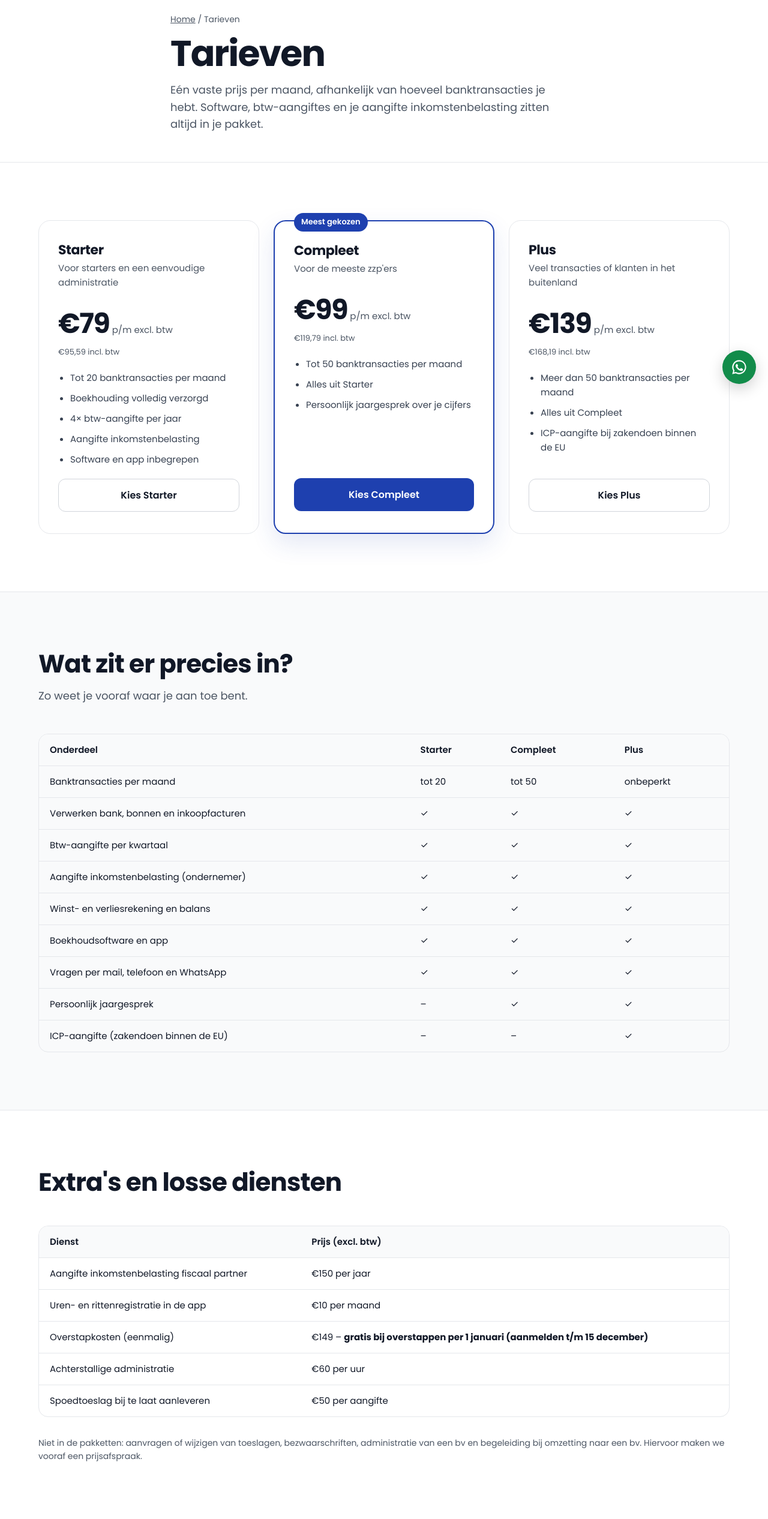
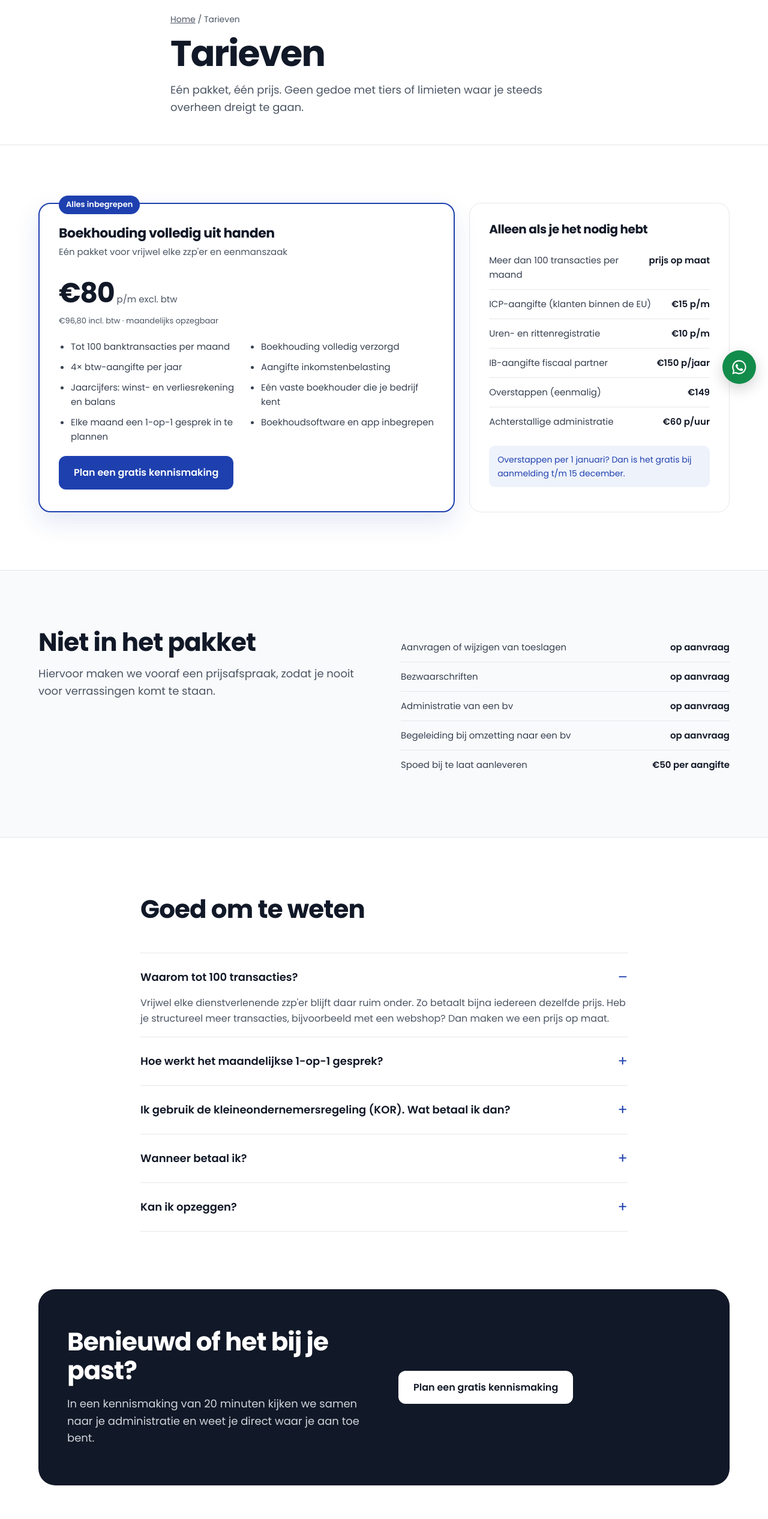
Before and after one commit to AvezaatEvers/mijn-website, a plain HTML site: page tarieven.html in a window 1280 px wide. Shown: the part 140-2672 px from the top of the page at 60% size. Drawn offline with Linux system fonts and the light colour scheme.

Commit message:
Eén pakket: €80 p/m tot 100 transacties, met maandelijks 1-op-1 gesprek; maandelijks opzegbaar
Co-Authored-By: Claude Opus 5.5 <noreply@anthropic.com>
Claude-Session: https://claude.ai/code/session_01Wjimqdua8ajpxHo7PcBrAk

```diff
--- a/assets/style.css
+++ b/assets/style.css
@@ -205,3 +205,22 @@ table.compare tr:last-child td { border-bottom: 0; }
 /* WhatsApp button */
 .wa { position: fixed; right: 20px; bottom: 20px; width: 56px; height: 56px; border-radius: 50%; background: #128C4A; display: flex; align-items: center; justify-content: center; box-shadow: 0 8px 24px rgba(0,0,0,0.18); z-index: 60; }
 .wa:hover { background: #0E7A40; }
+
+/* Eén pakket */
+.plan-single { display: grid; grid-template-columns: minmax(0, 1.6fr) minmax(0, 1fr); gap: 24px; align-items: stretch; }
+.plan-single .plan ul.two-col { display: grid; grid-template-columns: repeat(2, minmax(0, 1fr)); gap: 10px 28px; flex-grow: 0; }
+.plan-single .plan .btn { align-self: flex-start; }
+.plan-single .side { gap: 16px; }
+.extra-list { list-style: none; margin: 0; padding: 0; display: flex; flex-direction: column; font-size: 15px; }
+.extra-list li { display: flex; justify-content: space-between; gap: 16px; padding: 12px 0; border-bottom: 1px solid var(--line); color: var(--text); }
+.extra-list li:last-child { border-bottom: 0; }
+.extra-list strong { color: var(--ink); font-weight: 600; white-space: nowrap; }
+.side-note { font-size: 14px; color: var(--accent) !important; background: var(--tint); border-radius: 10px; padding: 12px 14px; }
+@media (max-width: 900px) {
+  .plan-single { grid-template-columns: 1fr; }
+}
+@media (max-width: 600px) {
+  .plan-single .plan ul.two-col { grid-template-columns: 1fr; }
+  .plan-single .plan .btn { align-self: stretch; }
+  .plan, .plan-single .side { padding: 28px 22px; }
+}
--- a/tarieven.html
+++ b/tarieven.html
@@ -3,14 +3,14 @@
 <head>
 <meta charset="utf-8">
 <meta name="viewport" content="width=device-width, initial-scale=1">
-<title>Tarieven boekhouder zzp | Vanaf €79 p/m | Avezaat &amp; Evers</title>
-<meta name="description" content="Drie vaste pakketten voor zzp'ers en eenmanszaken: Starter €79, Compleet €99 en Plus €139 per maand. Inclusief software, btw-aangiftes en aangifte inkomstenbelasting.">
+<title>Tarieven boekhouder zzp | €80 per maand, alles inbegrepen | Avezaat &amp; Evers</title>
+<meta name="description" content="Eén vast pakket voor zzp'ers en eenmanszaken: €80 per maand, tot 100 transacties. Inclusief software, btw-aangiftes, aangifte inkomstenbelasting en een maandelijks 1-op-1 gesprek.">
 <link rel="canonical" href="https://www.avezaatenevers.nl/tarieven.html">
 <link rel="icon" href="/assets/favicon.svg" type="image/svg+xml">
 <link rel="preconnect" href="https://fonts.googleapis.com">
 <link rel="preconnect" href="https://fonts.gstatic.com" crossorigin>
 <link href="https://fonts.googleapis.com/css2?family=Poppins:wght@400;500;600;700&display=swap" rel="stylesheet">
-<link rel="stylesheet" href="/assets/style.css?v=4">
+<link rel="stylesheet" href="/assets/style.css?v=5">
 </head>
 <body>
 <a class="skip" href="#main">Naar de inhoud</a>
@@ -38,45 +38,40 @@
   <div class="container stack">
     <p class="crumbs"><a href="/">Home</a> / Tarieven</p>
     <h1>Tarieven</h1>
-    <p class="lead">Eén vaste prijs per maand, afhankelijk van hoeveel banktransacties je hebt. Software, btw-aangiftes en je aangifte inkomstenbelasting zitten altijd in je pakket.</p>
+    <p class="lead">Eén pakket, één prijs. Geen gedoe met tiers of limieten waar je steeds overheen dreigt te gaan.</p>
   </div>
 </section>
 
 <section class="section">
   <div class="container">
-    <div class="pricing">
-      <div class="plan">
-        <div class="stack" style="gap:6px"><h2 style="font-size:22px">Starter</h2><p class="for">Voor starters en een eenvoudige administratie</p></div>
-        <div><span class="amount">€79</span> <span class="per">p/m excl. btw</span><span class="incl">€95,59 incl. btw</span></div>
-        <ul>
-          <li>Tot 20 banktransacties per maand</li>
+    <div class="plan-single">
+      <div class="plan featured">
+        <span class="tag">Alles inbegrepen</span>
+        <div class="stack" style="gap:6px"><h2 style="font-size:22px">Boekhouding volledig uit handen</h2><p class="for">Eén pakket voor vrijwel elke zzp'er en eenmanszaak</p></div>
+        <div><span class="amount">€80</span> <span class="per">p/m excl. btw</span><span class="incl">€96,80 incl. btw · maandelijks opzegbaar</span></div>
+        <ul class="two-col">
+          <li>Tot 100 banktransacties per maand</li>
           <li>Boekhouding volledig verzorgd</li>
           <li>4× btw-aangifte per jaar</li>
           <li>Aangifte inkomstenbelasting</li>
-          <li>Software en app inbegrepen</li>
+          <li>Jaarcijfers: winst- en verliesrekening en balans</li>
+          <li>Eén vaste boekhouder die je bedrijf kent</li>
+          <li>Elke maand een 1-op-1 gesprek in te plannen</li>
+          <li>Boekhoudsoftware en app inbegrepen</li>
         </ul>
-        <a class="btn btn-ghost" href="/contact.html?pakket=starter">Kies Starter</a>
+        <a class="btn btn-primary" href="/contact.html">Plan een gratis kennismaking</a>
       </div>
-      <div class="plan featured">
-        <span class="tag">Meest gekozen</span>
-        <div class="stack" style="gap:6px"><h2 style="font-size:22px">Compleet</h2><p class="for">Voor de meeste zzp'ers</p></div>
-        <div><span class="amount">€99</span> <span class="per">p/m excl. btw</span><span class="incl">€119,79 incl. btw</span></div>
-        <ul>
-          <li>Tot 50 banktransacties per maand</li>
-          <li>Alles uit Starter</li>
-          <li>Persoonlijk jaargesprek over je cijfers</li>
+      <div class="card side">
+        <h2 style="font-size:20px">Alleen als je het nodig hebt</h2>
+        <ul class="extra-list">
+          <li><span>Meer dan 100 transacties per maand</span><strong>prijs op maat</strong></li>
+          <li><span>ICP-aangifte (klanten binnen de EU)</span><strong>€15 p/m</strong></li>
+          <li><span>Uren- en rittenregistratie</span><strong>€10 p/m</strong></li>
+          <li><span>IB-aangifte fiscaal partner</span><strong>€150 p/jaar</strong></li>
+          <li><span>Overstappen (eenmalig)</span><strong>€149</strong></li>
+          <li><span>Achterstallige administratie</span><strong>€60 p/uur</strong></li>
         </ul>
-        <a class="btn btn-primary" href="/contact.html?pakket=compleet">Kies Compleet</a>
-      </div>
-      <div class="plan">
-        <div class="stack" style="gap:6px"><h2 style="font-size:22px">Plus</h2><p class="for">Veel transacties of klanten in het buitenland</p></div>
-        <div><span class="amount">€139</span> <span class="per">p/m excl. btw</span><span class="incl">€168,19 incl. btw</span></div>
-        <ul>
-          <li>Meer dan 50 banktransacties per maand</li>
-          <li>Alles uit Compleet</li>
-          <li>ICP-aangifte bij zakendoen binnen de EU</li>
-        </ul>
-        <a class="btn btn-ghost" href="/contact.html?pakket=plus">Kies Plus</a>
+        <p class="side-note">Overstappen per 1 januari? Dan is het gratis bij aanmelding t/m 15 december.</p>
       </div>
     </div>
   </div>
@@ -84,80 +79,56 @@
 
 <section class="section bg-soft">
   <div class="container">
-    <div class="section-head">
-      <h2>Wat zit er precies in?</h2>
-      <p class="lead">Zo weet je vooraf waar je aan toe bent.</p>
-    </div>
-    <div class="table-wrap">
-      <table class="compare">
-        <thead>
-          <tr><th scope="col">Onderdeel</th><th scope="col">Starter</th><th scope="col">Compleet</th><th scope="col">Plus</th></tr>
-        </thead>
-        <tbody>
-          <tr><td>Banktransacties per maand</td><td>tot 20</td><td>tot 50</td><td>onbeperkt</td></tr>
-          <tr><td>Verwerken bank, bonnen en inkoopfacturen</td><td>✓</td><td>✓</td><td>✓</td></tr>
-          <tr><td>Btw-aangifte per kwartaal</td><td>✓</td><td>✓</td><td>✓</td></tr>
-          <tr><td>Aangifte inkomstenbelasting (ondernemer)</td><td>✓</td><td>✓</td><td>✓</td></tr>
-          <tr><td>Winst- en verliesrekening en balans</td><td>✓</td><td>✓</td><td>✓</td></tr>
-          <tr><td>Boekhoudsoftware en app</td><td>✓</td><td>✓</td><td>✓</td></tr>
-          <tr><td>Vragen per mail, telefoon en WhatsApp</td><td>✓</td><td>✓</td><td>✓</td></tr>
-          <tr><td>Persoonlijk jaargesprek</td><td>–</td><td>✓</td><td>✓</td></tr>
-          <tr><td>ICP-aangifte (zakendoen binnen de EU)</td><td>–</td><td>–</td><td>✓</td></tr>
-        </tbody>
-      </table>
+    <div class="split" style="align-items:flex-start">
+      <div class="stack" style="gap:14px">
+        <h2>Niet in het pakket</h2>
+        <p class="lead">Hiervoor maken we vooraf een prijsafspraak, zodat je nooit voor verrassingen komt te staan.</p>
+      </div>
+      <ul class="extra-list" style="margin-top:8px">
+        <li><span>Aanvragen of wijzigen van toeslagen</span><strong>op aanvraag</strong></li>
+        <li><span>Bezwaarschriften</span><strong>op aanvraag</strong></li>
+        <li><span>Administratie van een bv</span><strong>op aanvraag</strong></li>
+        <li><span>Begeleiding bij omzetting naar een bv</span><strong>op aanvraag</strong></li>
+        <li><span>Spoed bij te laat aanleveren</span><strong>€50 per aangifte</strong></li>
+      </ul>
     </div>
   </div>
 </section>
 
 <section class="section">
-  <div class="container">
-    <div class="section-head"><h2>Extra's en losse diensten</h2></div>
-    <div class="table-wrap">
-      <table class="compare">
-        <thead><tr><th scope="col">Dienst</th><th scope="col">Prijs (excl. btw)</th></tr></thead>
-        <tbody>
-          <tr><td>Aangifte inkomstenbelasting fiscaal partner</td><td>€150 per jaar</td></tr>
-          <tr><td>Uren- en rittenregistratie in de app</td><td>€10 per maand</td></tr>
-          <tr><td>Overstapkosten (eenmalig)</td><td>€149 – <strong>gratis bij overstappen per 1 januari (aanmelden t/m 15 december)</strong></td></tr>
-          <tr><td>Achterstallige administratie</td><td>€60 per uur</td></tr>
-          <tr><td>Spoedtoeslag bij te laat aanleveren</td><td>€50 per aangifte</td></tr>
-        </tbody>
-      </table>
-    </div>
-    <p class="extras">Niet in de pakketten: aanvragen of wijzigen van toeslagen, bezwaarschriften, administratie van een bv en begeleiding bij omzetting naar een bv. Hiervoor maken we vooraf een prijsafspraak.</p>
-  </div>
-</section>
-
-<section class="section bg-tint">
   <div class="container narrow">
     <div class="section-head"><h2>Goed om te weten</h2></div>
     <div class="faq">
       <details open>
-        <summary>Waarom een grens aan het aantal transacties?</summary>
-        <p>Hoe meer transacties, hoe meer werk. Met een eerlijke grens betaal je niet mee voor ondernemers met een veel grotere administratie. Groei je over je grens heen? Dan bespreken we samen of een ander pakket beter past.</p>
+        <summary>Waarom tot 100 transacties?</summary>
+        <p>Vrijwel elke dienstverlenende zzp'er blijft daar ruim onder. Zo betaalt bijna iedereen dezelfde prijs. Heb je structureel meer transacties, bijvoorbeeld met een webshop? Dan maken we een prijs op maat.</p>
       </details>
       <details>
-        <summary>Ik maak geen gebruik van de btw (KOR). Wat betaal ik dan?</summary>
-        <p>Gebruik je de kleineondernemersregeling, dan kun je de btw op onze factuur niet terugvragen. Je betaalt dan het bedrag inclusief btw, bijvoorbeeld €95,59 per maand voor Starter.</p>
+        <summary>Hoe werkt het maandelijkse 1-op-1 gesprek?</summary>
+        <p>Je plant het zelf in via onze online agenda, op een moment dat jou uitkomt. Het gesprek duurt maximaal 30 minuten, telefonisch of via video. We bespreken je cijfers, je vragen en wat eraan komt. Je hoeft het niet te gebruiken; het kan elke maand.</p>
+      </details>
+      <details>
+        <summary>Ik gebruik de kleineondernemersregeling (KOR). Wat betaal ik dan?</summary>
+        <p>Met de KOR kun je de btw op onze factuur niet terugvragen. Je betaalt dan €96,80 per maand, inclusief btw.</p>
       </details>
       <details>
         <summary>Wanneer betaal ik?</summary>
         <p>Je ontvangt aan het begin van elke maand een factuur. [BETAALWIJZE INVULLEN, bijv. automatische incasso of betaallink]</p>
       </details>
       <details>
-        <summary>Hoe zit het met de looptijd?</summary>
-        <p>[LOOPTIJD-AFSPRAAK INVULLEN]</p>
+        <summary>Kan ik opzeggen?</summary>
+        <p>Je betaalt per maand en je kunt maandelijks opzeggen. Stop je binnen 12 maanden nadat we je aangifte inkomstenbelasting hebben gedaan? Dan rekenen we die aangifte apart af (€250).</p>
       </details>
     </div>
   </div>
 </section>
 
-<section class="section">
+<section class="section" style="padding-top:0">
   <div class="container">
     <div class="cta">
       <div class="stack" style="gap:16px">
-        <h2>Twijfel je welk pakket past?</h2>
-        <p>In een kennismaking van 20 minuten kijken we samen naar je administratie en adviseren we eerlijk.</p>
+        <h2>Benieuwd of het bij je past?</h2>
+        <p>In een kennismaking van 20 minuten kijken we samen naar je administratie en weet je direct waar je aan toe bent.</p>
       </div>
       <div class="btn-row" style="align-self:center">
         <a class="btn btn-white" href="/contact.html">Plan een gratis kennismaking</a>
@@ -209,6 +180,6 @@
   <svg width="28" height="28" viewBox="0 0 24 24" fill="#FFFFFF" aria-hidden="true"><path d="M12 2a10 10 0 0 0-8.6 15.1L2 22l5-1.3A10 10 0 1 0 12 2zm0 18.2a8.2 8.2 0 0 1-4.2-1.2l-.3-.2-3 .8.8-2.9-.2-.3A8.2 8.2 0 1 1 12 20.2zm4.5-6.1c-.2-.1-1.5-.7-1.7-.8s-.4-.1-.6.1-.7.8-.8 1-.3.2-.5.1a6.7 6.7 0 0 1-3.3-2.9c-.3-.4.2-.4.7-1.4.1-.2 0-.3 0-.4l-.8-1.8c-.2-.5-.4-.4-.6-.4h-.5a1 1 0 0 0-.7.3 3 3 0 0 0-.9 2.2 5.2 5.2 0 0 0 1.1 2.7 11.8 11.8 0 0 0 4.5 4c1.7.7 2.3.8 3.2.6a2.7 2.7 0 0 0 1.8-1.2 2.2 2.2 0 0 0 .1-1.2c0-.1-.2-.2-.5-.3z"/></svg>
 </a>
 
-<script src="/assets/main.js?v=4" defer></script>
+<script src="/assets/main.js?v=5" defer></script>
 </body>
 </html>
```
Also changed, not shown: 404.html (+2 -2 lines), bedankt.html (+2 -2 lines), contact.html (+5 -13 lines), index.html (+37 -43 lines), kennisbank/bonnetjes-bewaren.html (+3 -3 lines), kennisbank/btw-aangifte-deadlines.html (+3 -3 lines), kennisbank/index.html (+3 -3 lines), kennisbank/overstappen-boekhouder.html (+2 -2 lines), overstappen.html (+2 -2 lines), privacy.html (+2 -2 lines), starters.html (+8 -8 lines), voorwaarden.html (+3 -3 lines), README.md.
